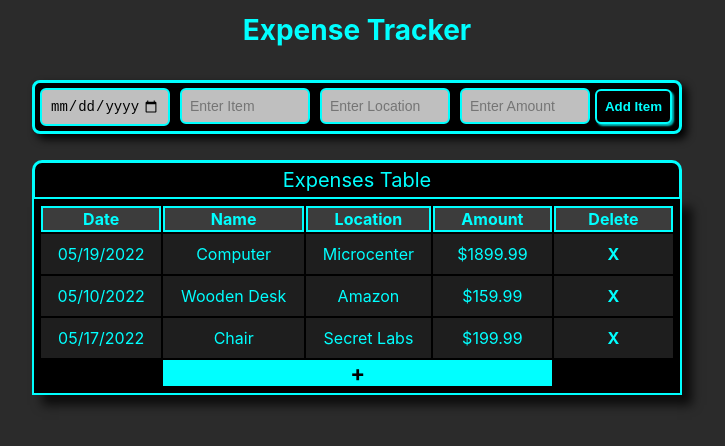
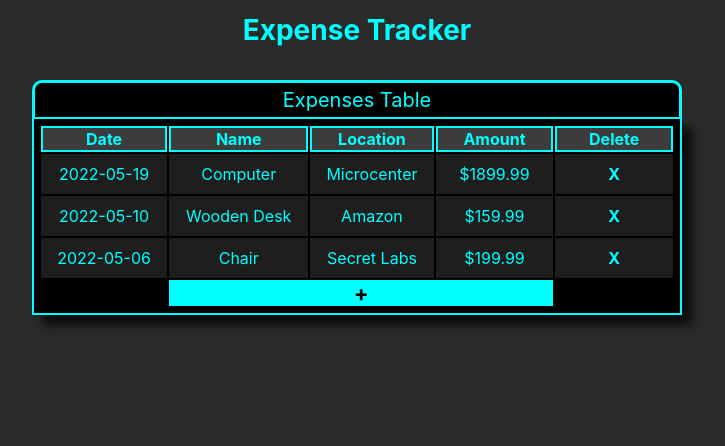
Before and after one commit to BCham16/ExpenseTracker, a React (Create React App) app: page / in a window 1280 px wide. Shown: the top 446 px of the page, without its empty margins (283-1008 px from the left). Built offline with nearby package versions, Linux system fonts and the light colour scheme.

Commit message:
modal and local storage

```diff
--- a/public/index.html
+++ b/public/index.html
@@ -24,7 +24,7 @@
       work correctly both with client-side routing and a non-root public URL.
       Learn how to configure a non-root public URL by running `npm run build`.
     -->
-    <title>React App</title>
+    <title>React Expense Tracker</title>
   </head>
   <body>
     <noscript>You need to enable JavaScript to run this app.</noscript>
--- a/src/App.js
+++ b/src/App.js
@@ -1,7 +1,7 @@
-import React, { useState } from "react";
+import React, { useEffect, useState } from "react";
 import "./App.css";
-import ControlsForm from "./components/ControlsForm";
 import ExpensesTable from "./components/ExpensesTable";
+import Modal from "./components/Modal";
 
 const preloadedData = [
   {
@@ -9,26 +9,40 @@ const preloadedData = [
     expenseName: "Computer",
     expenseAmount: 1899.99,
     expenseLocation: "Microcenter",
-    expenseDate: new Date(2022, 4, 19),
+    expenseDate: "2022-05-19",
   },
   {
     id: "e2",
     expenseName: "Wooden Desk",
     expenseAmount: 159.99,
     expenseLocation: "Amazon",
-    expenseDate: new Date(2022, 4, 10),
+    expenseDate: "2022-05-10",
   },
   {
     id: "e3",
     expenseName: "Chair",
     expenseAmount: 199.99,
     expenseLocation: "Secret Labs",
-    expenseDate: new Date(2022, 4, 17),
+    expenseDate: "2022-05-06",
   },
 ];
 
 function App() {
   const [expenses, setExpenses] = useState(preloadedData);
+  const [openModal, setOpenModal] = useState(false);
+
+  useEffect(() => {
+    if (localStorage.getItem("expensesList")) {
+      let tempExpenses = JSON.parse(localStorage.getItem("expensesList"));
+      setExpenses(tempExpenses);
+    }
+  }, []);
+
+  useEffect(() => {
+    if (expenses) {
+      localStorage.setItem("expensesList", JSON.stringify(expenses));
+    }
+  }, [expenses]);
 
   const onFormSubmitHandler = (enteredExpenseData) => {
     const expenseDataWithID = {
@@ -39,9 +53,10 @@ function App() {
     //all fields are blank. Code was too lengthy if it checks all fields
     if (expenseDataWithID.expenseAmount !== "") {
       setExpenses((prevExpenses) => {
+        setOpenModal(false);
         return [expenseDataWithID, ...prevExpenses];
       });
-    }
+    } else setOpenModal(false);
   };
 
   const onDeleteHandler = (id) => {
@@ -51,8 +66,12 @@ function App() {
   return (
     <div className="App">
       <div className="titleBar">Expense Tracker</div>
-      <ControlsForm onFormSubmit={onFormSubmitHandler} />
-      <ExpensesTable items={expenses} onDelete={onDeleteHandler} />
+      <ExpensesTable
+        items={expenses}
+        onDelete={onDeleteHandler}
+        onAddExpense={() => setOpenModal(true)}
+      />
+      <Modal open={openModal} onFormSubmit={onFormSubmitHandler} />
     </div>
   );
 }
--- a/src/components/AddExpense.css
+++ b/src/components/AddExpense.css
@@ -5,6 +5,7 @@
   font-size: 22px;
   padding: 0px;
   margin: none;
+  cursor: pointer;
 }
 
 .filler{
--- a/src/components/AddExpense.js
+++ b/src/components/AddExpense.js
@@ -1,11 +1,13 @@
 import React from "react";
-import "./AddExpense.css"
+import "./AddExpense.css";
 
-const AddExpense = () => {
+const AddExpense = ({ onAddExpense }) => {
   return (
     <tr>
       <td className="filler"></td>
-      <td colSpan="3" className="addExpenseButton">+</td>
+      <td colSpan="3" className="addExpenseButton" onClick={onAddExpense}>
+        +
+      </td>
       <td className="filler"></td>
     </tr>
   );
--- a/src/components/ControlsForm.js
+++ b/src/components/ControlsForm.js
@@ -30,7 +30,12 @@ const ControlsForm = (props) => {
       expenseName: enteredItemName,
       expenseAmount: enteredAmount,
       expenseLocation: enteredLocation,
-      expenseDate: new Date(selectedDate),
+      expenseDate: selectedDate.toLocaleString("en-US", {
+        month: "2-digit",
+        day: "2-digit",
+        year: "numeric",
+      }
+      )
     };
 
     props.onFormSubmit(expenseData);
--- a/src/components/ExpensesTable.js
+++ b/src/components/ExpensesTable.js
@@ -3,8 +3,7 @@ import "./ExpensesTable.css";
 import IndividualItemsGenerator from "./IndividualItemsGenerator";
 import TableHeader from "./TableHeader";
 
-const ExpensesTable = ({ items, onDelete }) => {
-
+const ExpensesTable = ({ items, onDelete, onAddExpense }) => {
   return (
     <div className="ExpensesContainer">
       <p>Expenses Table</p>
@@ -22,7 +21,7 @@ const ExpensesTable = ({ items, onDelete }) => {
               expenseLocation={expense.expenseLocation}
             />
           ))}
-          <AddExpense />
+          <AddExpense onAddExpense={onAddExpense} />
         </tbody>
       </table>
     </div>
--- /dev/null
+++ b/src/components/Modal.js
@@ -0,0 +1,14 @@
+import React from 'react'
+import './Modal.css'
+import ControlsForm from './ControlsForm'
+
+const Modal = ({open, onFormSubmit}) => {
+
+  if(!open) return null
+
+  return (
+    <ControlsForm onFormSubmit={onFormSubmit}/>
+  )
+}
+
+export default Modal
```
Also changed, not shown: src/components/Modal.css (added).
